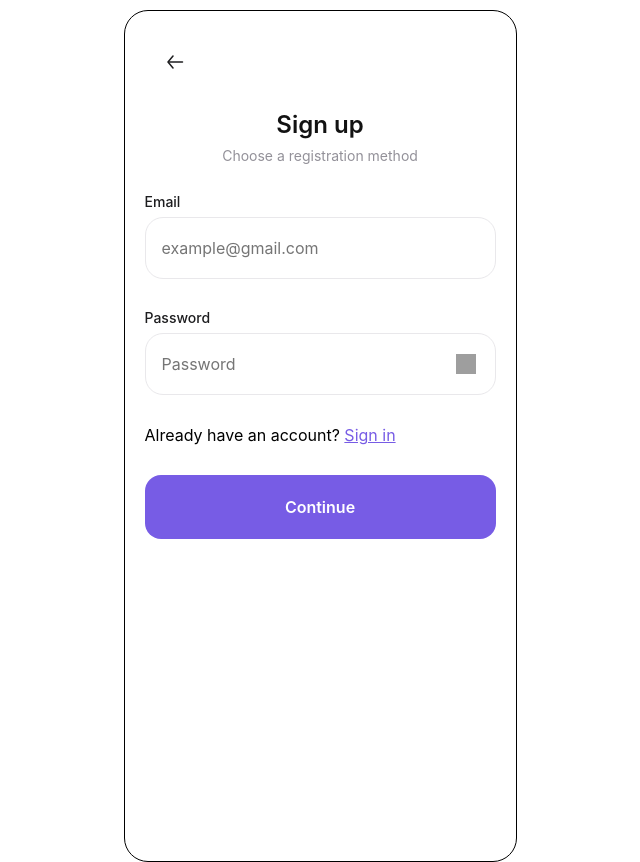
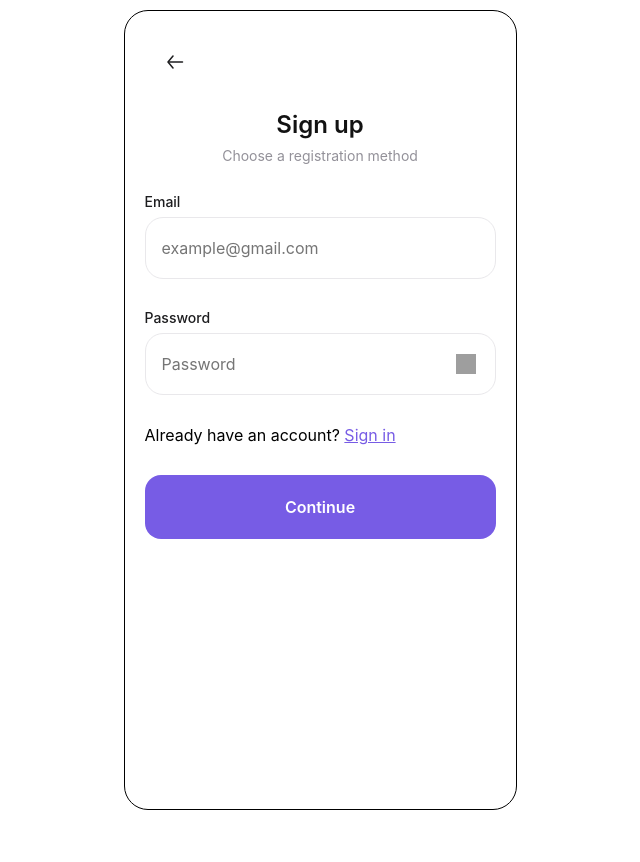
Before and after one commit to lariniv/react-bank-frontend, a React (Create React App) app: page /signup in a window 1280 px wide. Shown: the whole page, without its empty margins (320-960 px from the left). After the commit the page ends 810 px from the top, so only its background shows below. Built offline with nearby package versions, Linux system fonts and the light colour scheme; grey boxes are pictures that could not be loaded.

Commit message:
minor changes

```diff
--- a/src/page/Balance/index.css
+++ b/src/page/Balance/index.css
@@ -5,8 +5,8 @@
   margin: 0 auto;
   max-width: 393px;
   width: 100%;
-  height: fit-content;
-  height: 852px;
+  height: 100vh;
+  max-height: 852px;
   border: 1px solid #000;
   border-radius: 24px;
   overflow: hidden;
--- a/src/page/Receive/index.tsx
+++ b/src/page/Receive/index.tsx
@@ -54,7 +54,7 @@ const Receive = () => {
     });
 
     try {
-      const res = await fetch(`${DOMAIN}receive`, {
+      const res = await fetch(`${DOMAIN}/receive`, {
         method: "POST",
         headers: {
           "content-type": "application/json",
--- a/src/page/Recovery/index.css
+++ b/src/page/Recovery/index.css
@@ -6,8 +6,8 @@
   margin: 0 auto;
   max-width: 393px;
   width: 100%;
-  height: fit-content;
-  height: 852px;
+  height: 100vh;
+  max-height: 852px;
   border: 1px solid #000;
   border-radius: 24px;
 }
--- a/src/page/RecoveryConfirm/index.css
+++ b/src/page/RecoveryConfirm/index.css
@@ -6,8 +6,8 @@
   margin: 0 auto;
   max-width: 393px;
   width: 100%;
-  height: fit-content;
-  height: 852px;
+  height: 100vh;
+  max-height: 852px;
   border: 1px solid #000;
   border-radius: 24px;
 }
--- a/src/page/Settings/index.css
+++ b/src/page/Settings/index.css
@@ -5,8 +5,8 @@
   margin: 0 auto;
   max-width: 393px;
   width: 100%;
-  height: fit-content;
-  height: 852px;
+  height: 100vh;
+  max-height: 852px;
   border: 1px solid #000;
   border-radius: 24px;
   overflow: hidden;
--- a/src/page/SignIn/index.css
+++ b/src/page/SignIn/index.css
@@ -6,8 +6,8 @@
   margin: 0 auto;
   max-width: 393px;
   width: 100%;
-  height: fit-content;
-  height: 852px;
+  height: 100vh;
+  max-height: 852px;
   border: 1px solid #000;
   border-radius: 24px;
 }
--- a/src/page/SignUp/index.css
+++ b/src/page/SignUp/index.css
@@ -6,8 +6,8 @@
   margin: 0 auto;
   max-width: 393px;
   width: 100%;
-  height: fit-content;
-  height: 852px;
+  height: 100vh;
+  max-height: 852px;
   border: 1px solid #000;
   border-radius: 24px;
 }
--- a/src/page/SignUpConfirm/index.css
+++ b/src/page/SignUpConfirm/index.css
@@ -6,8 +6,8 @@
   margin: 0 auto;
   max-width: 393px;
   width: 100%;
-  height: fit-content;
-  height: 852px;
+  height: 100vh;
+  max-height: 852px;
   border: 1px solid #000;
   border-radius: 24px;
 }
```
